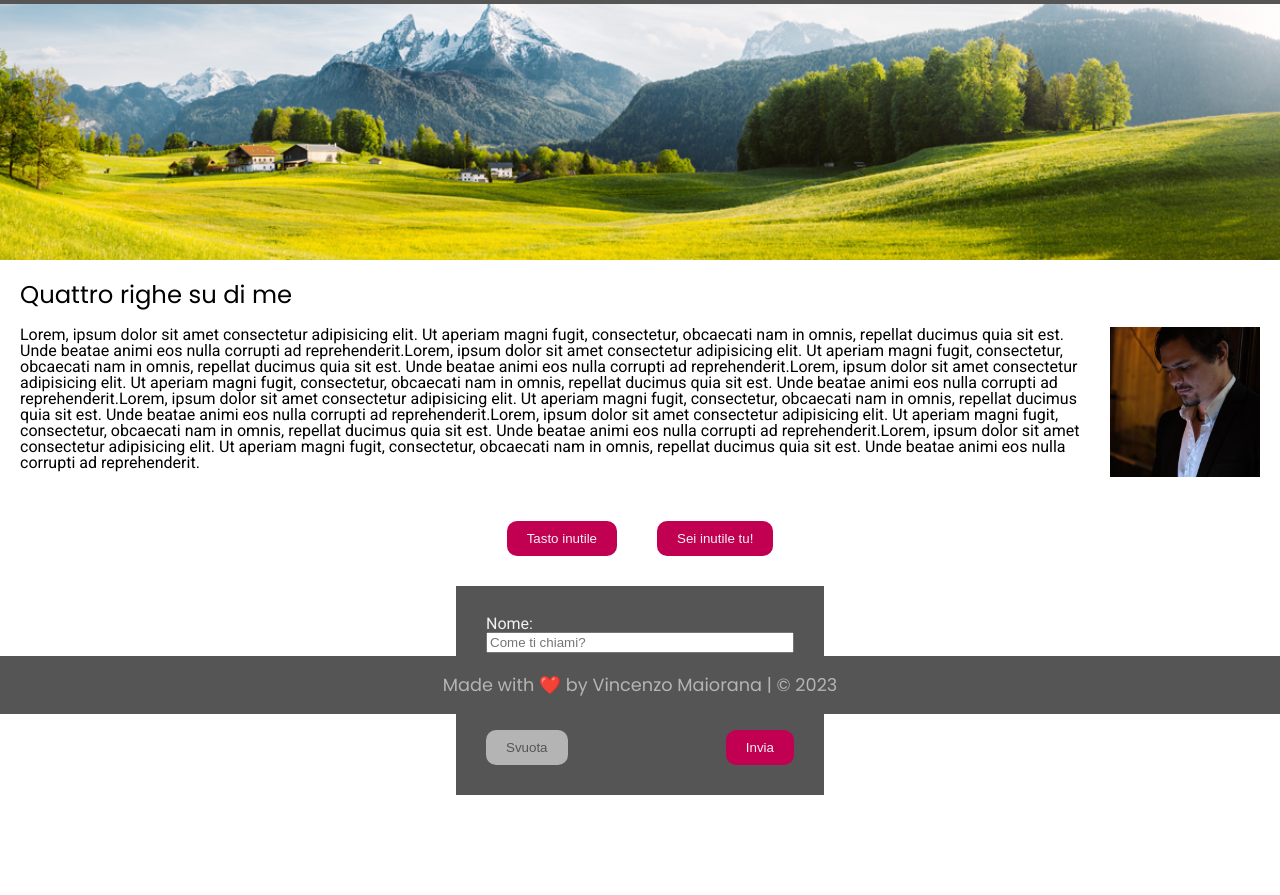
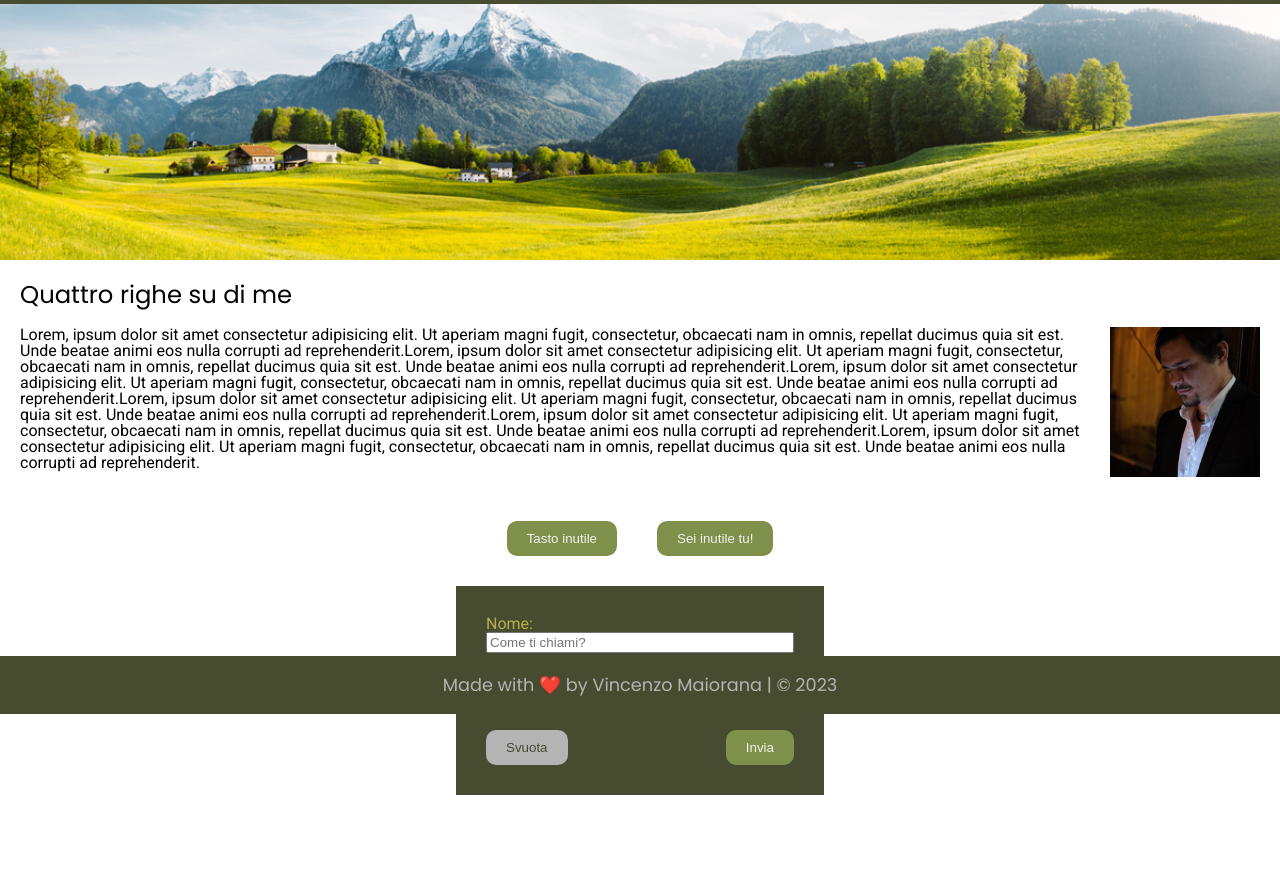
Before and after one commit to maioranav/U02-W06-D03, a plain HTML site: page index.html in a window 1280 px wide. Shown: the part 86-981 px from the top of the page. Drawn offline with Linux system fonts and the light colour scheme.

Commit message:
brand new colors

```diff
--- /dev/null
+++ b/assets/css/_brand.scss
@@ -0,0 +1,10 @@
+$header-bg: #474b30;
+$head-txt: #b6af48;
+$head-ahover: #9c813c;
+$footer-txt: #b4b4b4;
+$body-bg: #222222;
+$text-col: #f2f2f2;
+$btn-bg-col: #7e9049;
+$btn-bg-colhover: #b6af48;
+$btn-text: #f2f2f2;
+$form-bg: #474b30;
--- a/assets/css/style.scss
+++ b/assets/css/style.scss
@@ -1,4 +1,5 @@
 @import "reset";
+@import "brand";
 @import "defaults";
 @import "header";
 @import "main";
```
Also changed, not shown: assets/css/style.css, 1 other file.
